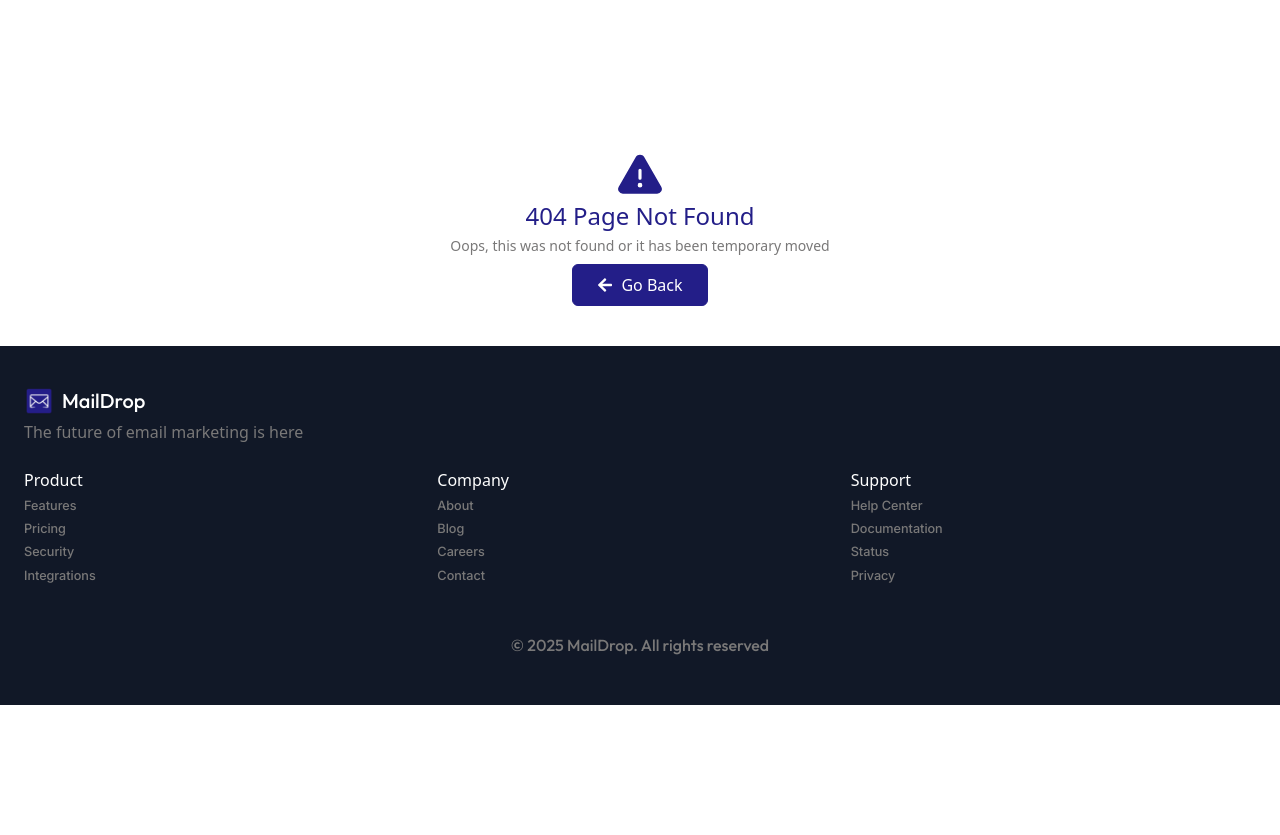
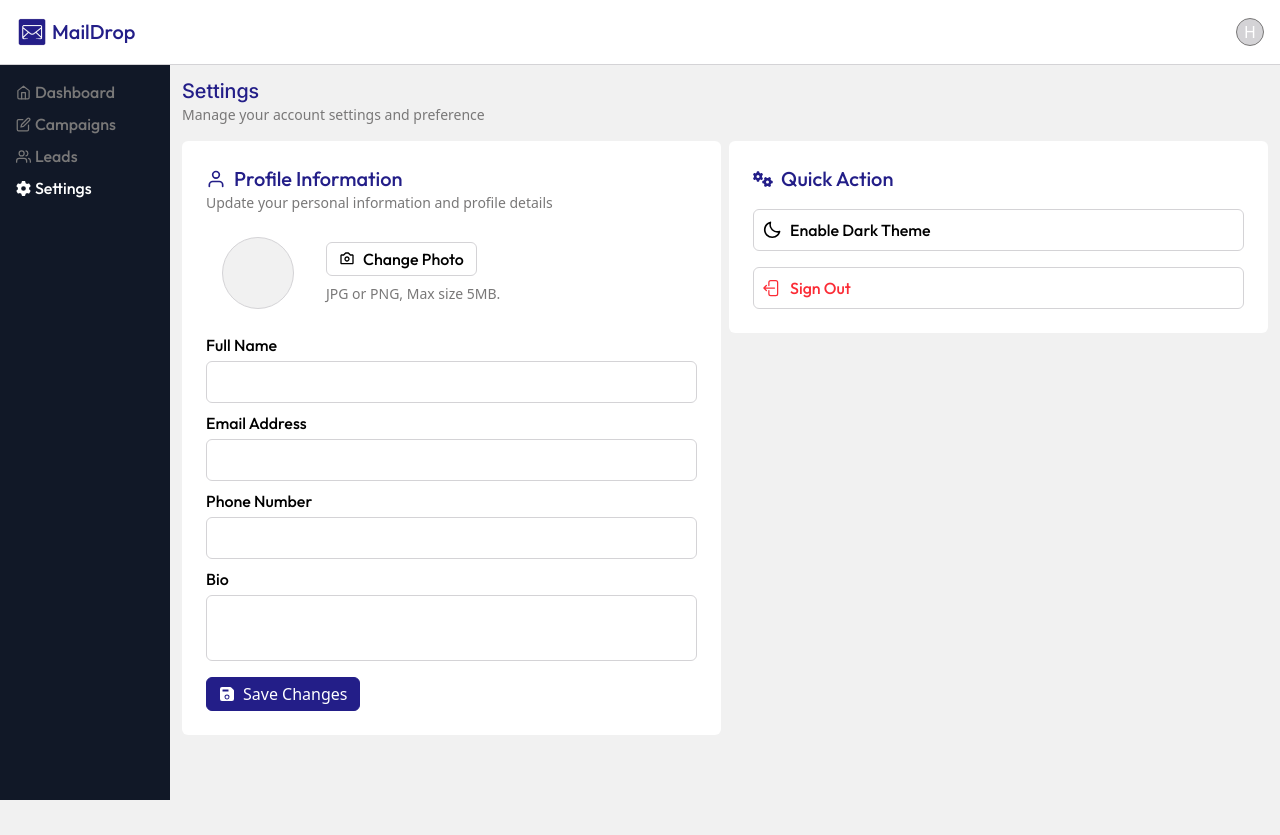
Before and after one commit to Habeebamoo/MailDrop, a React (Vite) app in the folder client/: page /dashboard/settings in a window 1280 px wide. Before the commit the page ends 800 px from the top, so only its background shows below. Built offline with nearby package versions, Linux system fonts and the light colour scheme.

Commit message:
created settings page

```diff
--- a/client/src/App.tsx
+++ b/client/src/App.tsx
@@ -11,6 +11,7 @@ import NotFoundPage from "./pages/NotFoundPage"
 import Dashboard from "./pages/Dashboard"
 import DashboardPage from "./components/dashboard/DashboardPage"
 import Campaigns from "./components/dashboard/Campaigns"
+import Settings from "./components/dashboard/Settings"
 
 const App = () => {
   const router = createBrowserRouter(
@@ -21,6 +22,7 @@ const App = () => {
         <Route path="/dashboard" element={<Dashboard />} >
           <Route path="home" element={<DashboardPage />} />
           <Route path="campaigns" element={<Campaigns />} />
+          <Route path="settings" element={<Settings />} />
         </Route>
         <Route path="*" element={<NotFoundPage />} />
       </>
--- /dev/null
+++ b/client/src/components/dashboard/Settings.tsx
@@ -0,0 +1,72 @@
+import { BiCamera, BiMoon } from "react-icons/bi"
+import { FaGears } from "react-icons/fa6"
+import { FiUser } from "react-icons/fi"
+import { HiArrowLeftStartOnRectangle } from "react-icons/hi2"
+import { IoSave } from "react-icons/io5"
+
+const Settings = () => {
+  return (
+    <section className="md:ml-[170px] mt-[57px] px-3 pt-2 pb-25">
+      <h1 className="text-xl text-primary font-inter mt-3">Settings</h1>
+      <p className="text-sm text-accent mb-4">Manage your account settings and preference</p>
+      <div className="md:grid md:grid-cols-2 gap-2 items-start">
+        <div className="p-6 rounded-md bg-white">
+          <div className="flex-start gap-2">
+            <FiUser color="#231e88" size={20} />
+            <h1 className="text-xl text-primary font-outfit">Profile Information</h1>
+          </div>
+          <p className="text-sm text-accent">Update your personal information and profile details</p>
+
+          <div className="mt-6 flex-start gap-8 px-4">
+            <div className="h-18 w-18 bg-accentXLight border-1 border-accentLight rounded-full"></div>
+            <div>
+              <button className="flex-center gap-2 py-1 px-3 border-1 border-accentLight rounded-md">
+                <BiCamera />
+                <span className="font-outfit">Change Photo</span>
+              </button>
+              <p className="text-sm mt-2 text-accent">JPG or PNG, Max size 5MB.</p>
+            </div>
+          </div>
+          <div className="mt-6">
+            <div className="mb-2">
+              <label htmlFor="name" className="block font-outfit">Full Name</label>
+              <input type="text" className="p-2 border-1 border-accentLight block w-full rounded-md mt-1" />
+            </div>
+            <div className="mb-2">
+              <label htmlFor="email" className="block font-outfit">Email Address</label>
+              <input type="email" className="p-2 border-1 border-accentLight block w-full rounded-md mt-1" />
+            </div>
+            <div className="mb-2">
+              <label htmlFor="phone" className="block font-outfit">Phone Number</label>
+              <input type="tel" className="p-2 border-1 border-accentLight block w-full rounded-md mt-1" />
+            </div>
+            <div className="mb-2">
+              <label htmlFor="bio" className="block font-outfit">Bio</label>
+              <textarea name="bio" id="bio" className="p-2 border-1 border-accentLight block w-full rounded-md mt-1 resize-none"></textarea>
+            </div>
+            <button className="mt-4 flex-center gap-2 btn-primary">
+              <IoSave />
+              <span>Save Changes</span>
+            </button>
+          </div>
+        </div>
+        <div className="p-6 rounded-md bg-white max-md:mt-4">
+          <div className="flex-start gap-2">
+            <FaGears color="#231e88" size={20} />
+            <h1 className="text-xl text-primary font-outfit">Quick Action</h1>
+          </div>
+          <button className="flex-start gap-2 p-2 rounded-md mt-4 border-1 border-accentLight w-full hover:bg-accentLight cursor-pointer">
+            <BiMoon size={20} />
+            <span className="font-outfit">Enable Dark Theme</span>
+          </button>
+          <button className="flex-start gap-2 p-2 rounded-md mt-4 border-1 border-accentLight w-full text-red-500 hover:bg-accentLight cursor-pointer">
+            <HiArrowLeftStartOnRectangle size={20} />
+            <span className="font-outfit">Sign Out</span>
+          </button>
+        </div>
+      </div>
+    </section>
+  )
+}
+
+export default Settings
--- a/client/src/pages/AuthPage.tsx
+++ b/client/src/pages/AuthPage.tsx
@@ -33,9 +33,9 @@ const AuthPage = () => {
           </button>
         </div>
         <div className="flex items-center my-6">
-          <div className="flex-grow border-t border-accentLight"></div>
-          <span className="mx-4 text-accentLight text-[11px]">OR CONTINUE WITH EMAIL</span>
-          <div className="flex-grow border-t border-accentLight"></div>
+          <div className="flex-grow border-t border-accent"></div>
+          <span className="mx-4 text-accent text-[11px]">OR CONTINUE WITH EMAIL</span>
+          <div className="flex-grow border-t border-accent"></div>
         </div>
         <form className="mt-5">
           {!isLogin &&
```
